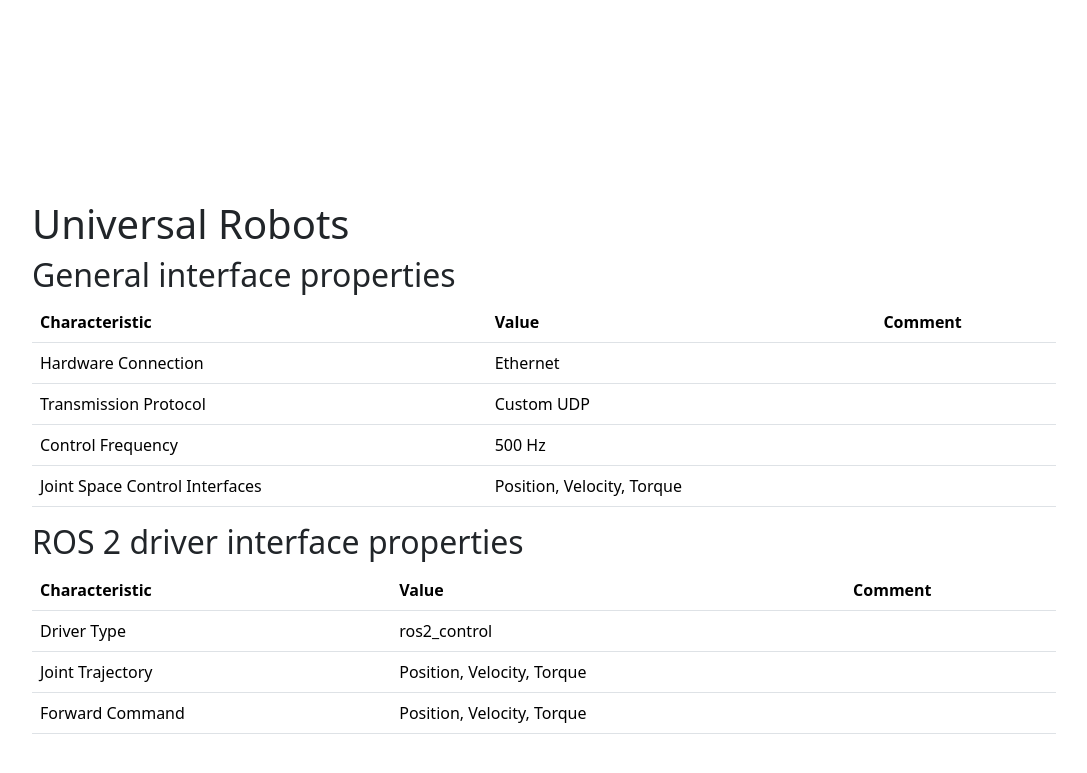
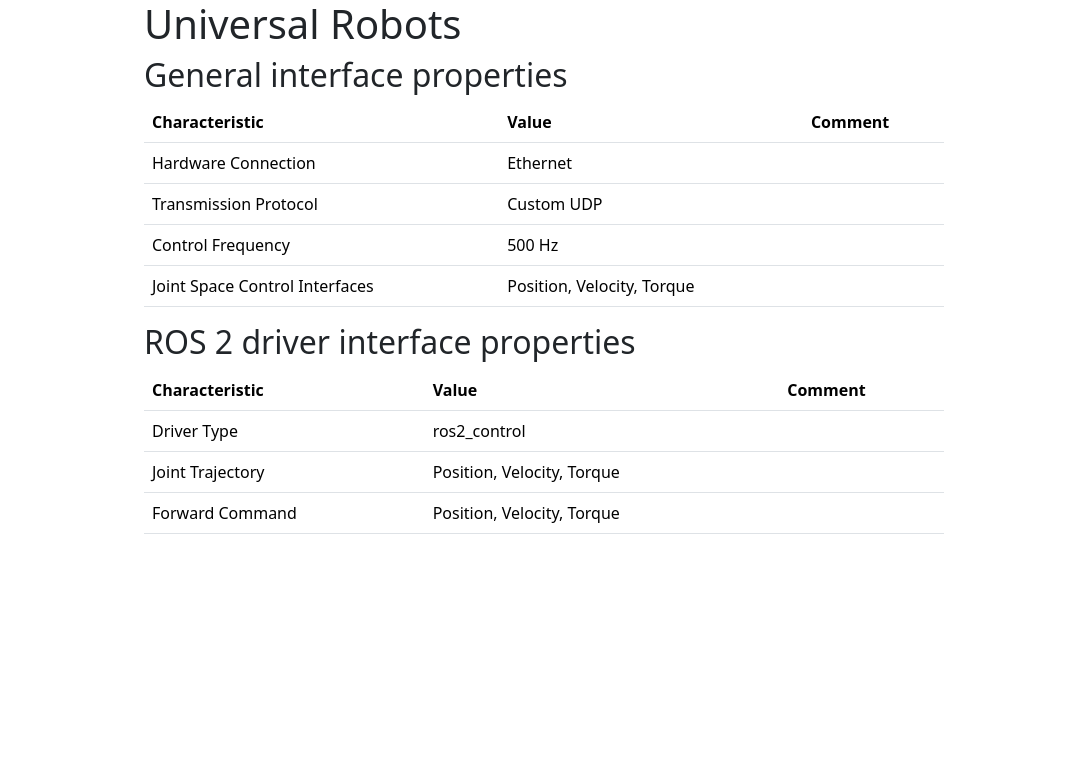
Before and after one commit to hellantos/ros_i_packages, a Jekyll site: the page built from index.html, in a window 1280 px wide. Shown: the top 773 px of the page, without its empty margins (96-1183 px from the left). Built offline with Jekyll 4.4.1, drawn with Linux system fonts in a browser that asks for light colours.

Commit message:
Initial commit

```diff
--- a/_sass/page.scss
+++ b/_sass/page.scss
@@ -1,6 +1,6 @@
 .page {
-    min-width: 200px;
-    max-width: 80%;
+    min-width: 800px;
+    max-width: 800px;
     margin: 0 auto;
-    padding-top: 200px;
+    padding-top: 0px;
 }
```
